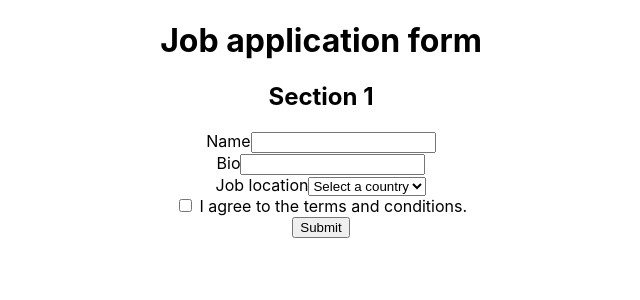
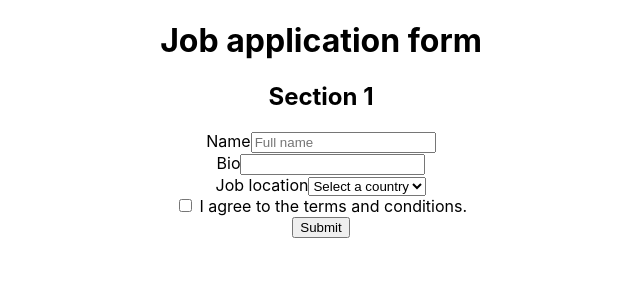
Before and after one commit to lgolding/codevolution-react-testing-tutorial, a React (Create React App) app: page / in a window 1280 px wide. Shown: the top 300 px of the page, without its empty margins (319-959 px from the left). Built offline with nearby package versions, Linux system fonts and the light colour scheme.

Commit message:
Demonstrate getByPlaceholderText

```diff
--- a/src/components/application/application.tsx
+++ b/src/components/application/application.tsx
@@ -10,7 +10,7 @@
       <form>
         <div>
           <label htmlFor="name">Name</label>
-          <input type="text" id="name" />
+          <input type="text" id="name" placeholder="Full name" />
         </div>
         <div>
           <label htmlFor="bio">Bio</label>
```
Also changed, not shown: 1 other file (tests, documents, lock files or other folders).
